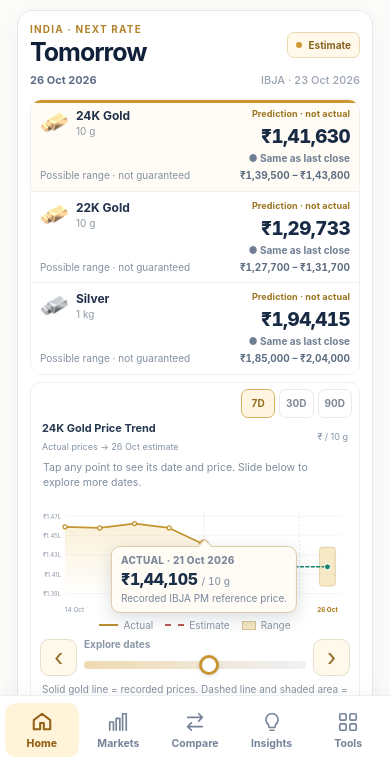
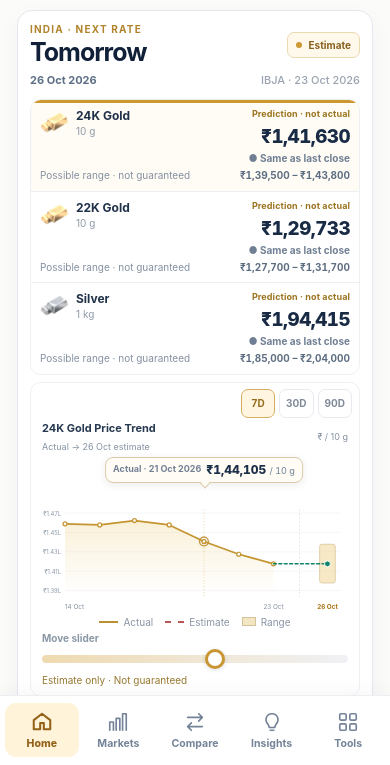
Before and after one commit to Vignesh-S-GitHub/Next-Rate, a plain HTML site: page index.html in a window 390 px wide. Both pictures are taken after a click on the icon 195 px from the left and 634 px from the top of the page. Shown: the part 78-843 px from the top of the page. Drawn offline with Linux system fonts and the light colour scheme.

Commit message:
Compact chart tooltip above plot, remove arrows and verbose instructions

```diff
--- a/chart-ui.js
+++ b/chart-ui.js
@@ -12,31 +12,17 @@ function isoLabel(iso){
   day:'numeric',month:'short',timeZone:'Asia/Kolkata'});
 }
 function insightHtml(point,ctx){
- if(!point)return '<span class="chart-inspect-note">Published rate unavailable.</span>';
- const date=ctx.sourceDate(point.date);
- const predicted=point.kind==='prediction';
- const base=ctx.forecast?.metals?.[ctx.metal]?.baseline;
- return '<div class="chart-inspect-main"><span class="chart-inspect-kind'+
-  (predicted?' is-prediction':'')+'">'+(predicted?'PREDICTION':'ACTUAL')+' · '+
-  date+'</span><strong>'+fmt(ctx,point.value)+' <small>/ '+point.unit+'</small></strong></div>'+
-  (predicted?'<span class="chart-inspect-note">'+
-    (base===point.value?'Same as last close':'experimental prediction')+'</span>'+
-    '<span class="chart-inspect-note">Range '+fmt(ctx,point.low)+' – '+fmt(ctx,point.high)+
-    ' · Not a guarantee.</span>':
-    '<span class="chart-inspect-note">Recorded IBJA '+(point.session==='AM'?'AM':'PM')+
-    ' reference price.</span>');
+ if(!point)return '<span>Published rate unavailable.</span>';
+ const status=point.kind==='prediction'?'Estimate':'Actual';
+ const date=isoLabel(point.date)+' '+point.date.slice(0,4);
+ return '<span class="chart-inspect-kind'+(point.kind==='prediction'?' is-prediction':'')+'">'+status+' · '+date+'</span>'+
+  '<strong class="chart-tooltip-price">'+fmt(ctx,point.value)+' <small>/ '+point.unit+'</small></strong>';
 }
-// Keep the tooltip inside the plot. Favor above the selected point and flip
-// below only when it would otherwise be cut off at the top edge.
+// Keep selection in a slim strip above the SVG, avoiding the data line entirely.
 function tooltipPosition(pointX,pointY,plotWidth,plotHeight,tipWidth,tipHeight){
- const padding=6,width=Math.min(tipWidth,Math.max(0,plotWidth-padding*2));
- const half=width/2;
- const left=Math.max(half+padding,Math.min(plotWidth-half-padding,pointX));
- let top=pointY-tipHeight-12,placement='above';
- if(top<padding){top=pointY+12;placement='below';}
- if(top+tipHeight>plotHeight-padding)top=Math.max(padding,plotHeight-tipHeight-padding);
- const arrowX=Math.max(10,Math.min(width-10,pointX-left+half));
- return {left,top,placement,arrowX};
+ const pad=5,w=Math.min(tipWidth,Math.max(0,plotWidth-pad*2)),half=w/2;
+ const left=Math.max(half+pad,Math.min(plotWidth-half-pad,pointX));
+ return {left,top:4,placement:'above',arrowX:Math.max(9,Math.min(w-9,pointX-left+half))};
 }
 function prepare(ctx){
  const d=ctx.forecast?.metals?.[ctx.metal], rows=Model?.observations(ctx.history,ctx.forecast,ctx.metal,ctx.days)||[];
@@ -80,9 +66,8 @@ function render(ctx){
  const selY=selected===n?predictedY:pts[selected].y;
  const forecastText=ctx.sourceDate(ctx.forecast.target_date);
  return '<div class="market-chart-title"><div><strong>'+name+' Price Trend</strong>'+
-  '<span>Actual prices → '+isoLabel(ctx.forecast.target_date)+' estimate</span></div>'+
+  '<span>Actual → '+isoLabel(ctx.forecast.target_date)+' estimate</span></div>'+
   '<span class="market-chart-metadata">₹ / '+(ctx.metal==='silver'?'kg':'10 g')+'</span></div>'+
-  '<p class="chart-usage-tip">Tap any point to see its date and price. Slide below to explore more dates.</p>'+
   '<div class="chart-plot" data-chart-plot><svg class="market-trend-svg chart-interactive" data-chart-svg viewBox="0 0 640 257" tabindex="0" role="group"'+
   ' aria-label="'+name+' actual dated IBJA close. Arrow keys explore dates; the dashed line is an unconfirmed estimate for '+
   forecastText+'.">'+
@@ -115,14 +100,11 @@ function render(ctx){
    '<span><i class="market-legend-dash"></i>Estimate</span>'+
    '<span><i class="market-legend-band"></i>Range</span></div>'+
 
-  '<div class="chart-date-controls"><button type="button" data-chart-step="-1" aria-label="Previous date"'+
-   (selected===0?' disabled':'')+'>‹</button>'+
-   '<label class="chart-date-label"><span>Explore dates</span>'+
-   '<input type="range" data-chart-slider min="0" max="'+n+'" step="1" value="'+selected+
-   '" aria-label="Choose an actual date or forecast" aria-valuetext="'+(point.kind==='prediction'?'Prediction ':'Actual ')+ctx.sourceDate(point.date)+' '+fmt(ctx,point.value)+'"></label>'+
-   '<button type="button" data-chart-step="1" aria-label="Next date"'+
-    (selected===n?' disabled':'')+'>›</button></div>'+
-   '<p class="chart-key">Solid gold line = recorded prices. Dashed line and shaded area = <b>experimental prediction</b>, not a confirmed rate.</p>';
+  '<div class="chart-date-controls"><label class="chart-date-label"><span>Move slider</span>'+
+  '<input type="range" data-chart-slider min="0" max="'+n+'" step="1" value="'+selected+
+  '" aria-label="Choose an actual date or forecast" aria-valuetext="'+
+  (point.kind==='prediction'?'Estimate ':'Actual ')+ctx.sourceDate(point.date)+' '+fmt(ctx,point.value)+'"></label></div>'+
+  '<p class="chart-key">Estimate only · Not guaranteed</p>';
 }
 function wire(container,ctx,onSelectedDate){
  if(!container)return;
@@ -156,14 +138,11 @@ function wire(container,ctx,onSelectedDate){
   tooltip.style.setProperty('--chart-arrow-x',pos.arrowX.toFixed(1)+'px');
   tooltip.dataset.placement=pos.placement;
   slider.value=i;
-  slider.setAttribute('aria-valuetext',(point.kind==='prediction'?'Prediction ':'Actual ')+ctx.sourceDate(point.date)+' '+fmt(ctx,point.value));
+  slider.setAttribute('aria-valuetext',(point.kind==='prediction'?'Estimate ':'Actual ')+ctx.sourceDate(point.date)+' '+fmt(ctx,point.value));
   const x=Model.xForIndex(i,n);
   hair.setAttribute('x1',x.toFixed(1));hair.setAttribute('x2',x.toFixed(1));
   ring.setAttribute('cx',x.toFixed(1));ring.setAttribute('cy',y(point.value).toFixed(1));
   ring.setAttribute('stroke',point.kind==='prediction'?'#b67c22':color);
-  container.querySelectorAll('[data-chart-step]').forEach(button=>{
-    button.disabled=i===(Number(button.dataset.chartStep)<0?0:n);
-  });
  }
  svg.addEventListener('click',ev=>{
   const circle=ev.target.closest?.('[data-chart-point]');
@@ -178,9 +157,6 @@ function wire(container,ctx,onSelectedDate){
   choose(ev.key==='Home'?0:ev.key==='End'?n:Number(slider.value)+(ev.key==='ArrowRight'?1:-1));
  });
  slider.addEventListener('input',()=>choose(Number(slider.value)));
- container.querySelectorAll('[data-chart-step]').forEach(button=>
-   button.addEventListener('click',()=>choose(Number(slider.value)+Number(button.dataset.chartStep)))
- );
 }
 const api=Object.freeze({render,wire,insightHtml,tooltipPosition});
 if(typeof module!=='undefined'&&module.exports)module.exports=api;
--- a/index.html
+++ b/index.html
@@ -1,4 +1,4 @@
-<!doctype html><html lang="en-IN"><head><meta charset="utf-8"><meta name="viewport" content="width=device-width,initial-scale=1,viewport-fit=cover"><meta name="theme-color" content="#ffffff"><meta name="description" content="NextRate — Indian gold and silver price dashboard and market insights"><title>NextRate</title><link rel="icon" type="image/png" href="./assets/nextrate-icon.png"><link rel="stylesheet" href="./styles.css?v=20261025-chart2"><link rel="stylesheet" href="./features.css?v=20261025-official-sources1"><script src="./weights.js?v=20261025-theme2" defer></script><script src="./buy-options.js?v=20261025-shop1" defer></script><script src="./i18n.js?v=20261025-city-ta1" defer></script><script src="./source-logos.js?v=20261025-official-sources1" defer></script><script src="./features-core.js?v=20261025-tools2" defer></script><script src="./features.js?v=20261025-official-sources1" defer></script><script src="./chart-interaction.js?v=20261025-chart1" defer></script><script src="./chart-ui.js?v=20261025-chart2" defer></script><script src="./app.js?v=20261025-chart1" defer></script></head><body>
+<!doctype html><html lang="en-IN"><head><meta charset="utf-8"><meta name="viewport" content="width=device-width,initial-scale=1,viewport-fit=cover"><meta name="theme-color" content="#ffffff"><meta name="description" content="NextRate — Indian gold and silver price dashboard and market insights"><title>NextRate</title><link rel="icon" type="image/png" href="./assets/nextrate-icon.png"><link rel="stylesheet" href="./styles.css?v=20261025-compact1"><link rel="stylesheet" href="./features.css?v=20261025-official-sources1"><script src="./weights.js?v=20261025-theme2" defer></script><script src="./buy-options.js?v=20261025-shop1" defer></script><script src="./i18n.js?v=20261025-city-ta1" defer></script><script src="./source-logos.js?v=20261025-official-sources1" defer></script><script src="./features-core.js?v=20261025-tools2" defer></script><script src="./features.js?v=20261025-official-sources1" defer></script><script src="./chart-interaction.js?v=20261025-chart1" defer></script><script src="./chart-ui.js?v=20261025-compact1" defer></script><script src="./app.js?v=20261025-chart1" defer></script></head><body>
 <svg class="sprite" xmlns="http://www.w3.org/2000/svg" aria-hidden="true">
 <symbol id="i-home" viewBox="0 0 24 24"><path d="m3 10 9-7 9 7v10H14v-7h-4v7H3Z"/></symbol>
 <symbol id="i-markets" viewBox="0 0 24 24"><path d="M3 21V12h4v9m3 0V8h4v13m3 0V3h4v18"/></symbol>
--- a/styles.css
+++ b/styles.css
@@ -701,29 +701,21 @@ button{-webkit-tap-highlight-color:transparent;touch-action:manipulation}
 .chart-hit:hover{stroke:#c99e3b;stroke-width:2.5;fill:rgba(211,157,43,.10)}
 .chart-inspect-ring{filter:drop-shadow(0 0 2px rgba(75,84,96,.18))}
 .chart-inspect-hairline{opacity:.55}
-.chart-plot{position:relative;min-width:0}
-.chart-point-tooltip{position:absolute;z-index:2;display:flex;flex-direction:column;gap:3px;pointer-events:none;transform:translateX(-50%);width:max-content;max-width:calc(100% - 12px);padding:8px 10px;background:#fffcf6;border:1px solid #dbcaa7;border-radius:9px;box-shadow:0 5px 17px rgba(32,45,65,.16);line-height:1.3}
+.chart-plot{position:relative;min-width:0;padding-top:34px}
+.chart-point-tooltip{position:absolute;z-index:2;display:flex;align-items:center;gap:7px;pointer-events:none;transform:translateX(-50%);white-space:nowrap;width:max-content;max-width:calc(100% - 10px);top:4px;padding:5px 9px;background:#fffcf6;border:1px solid #dbcaa7;border-radius:8px;box-shadow:0 2px 9px rgba(32,45,65,.09);line-height:1.2}
 .chart-point-tooltip[hidden]{display:none}
-.chart-point-tooltip::after{content:"";position:absolute;width:9px;height:9px;left:var(--chart-arrow-x,50%);background:#fffcf6;transform:translateX(-50%) rotate(45deg)}
-.chart-point-tooltip[data-placement="above"]::after{bottom:-6px;border-bottom:1px solid #dbcaa7;border-right:1px solid #dbcaa7}
-.chart-point-tooltip[data-placement="below"]::after{top:-6px;border-top:1px solid #dbcaa7;border-left:1px solid #dbcaa7}
-.chart-inspect-main{display:flex;flex-direction:column;align-items:flex-start;gap:2px}
-.chart-inspect-kind{font-size:10px;font-weight:800;color:#7b8898;letter-spacing:.25px}
-.chart-inspect-kind.is-prediction{color:#a17220}
-.chart-inspect-main>strong{font-size:16px;font-weight:800;color:#1a2e48;letter-spacing:-.35px;font-variant-numeric:tabular-nums;white-space:nowrap}
-.chart-inspect-main strong small{font-size:10px;font-weight:500;color:#8b98a8;letter-spacing:0}
-.chart-inspect-note{display:block;font-size:10px;color:#78879a;line-height:1.35}
-.chart-date-controls{display:flex;align-items:center;gap:9px;margin:7px 2px 4px}
-.chart-date-controls>button{flex:0 0 37px;width:37px;height:36px;border-radius:9px;border:1px solid #e6dfce;background:#fff9eb;color:#946e26;font-size:24px;cursor:pointer;display:grid;place-items:center}
-.chart-date-controls>button:disabled{opacity:.37;cursor:default;background:#f7f8fa;color:#87929e}
-.chart-date-controls>button:not(:disabled):hover{background:#ffeccd}
-.chart-date-controls>button:focus-visible,.chart-date-label input:focus-visible{outline:2px solid #c9942c;outline-offset:3px}
+.chart-point-tooltip::after{content:"";position:absolute;width:6px;height:6px;bottom:-5px;left:var(--chart-arrow-x,50%);border-right:1px solid #dbcaa7;border-bottom:1px solid #dbcaa7;background:#fffcf6;transform:translateX(-50%) rotate(45deg)}
+.chart-inspect-kind{font-size:10px;font-weight:700;color:#748195}
+.chart-inspect-kind.is-prediction{color:#976b22}
+.chart-tooltip-price{font-size:13px;font-weight:800;color:#1a2e48;font-variant-numeric:tabular-nums}
+.chart-tooltip-price small{font-size:9px;color:#8190a2;font-weight:500}
+.chart-date-controls{display:block;margin:4px 4px 2px}
 .chart-date-label{flex:1;display:flex;flex-direction:column;gap:5px;min-width:0}
 .chart-date-label>span{font-size:10px;color:#8a97a6;font-weight:650}
 .chart-date-label input[type=range]{appearance:none;-webkit-appearance:none;width:100%;height:8px;min-height:8px;margin:6px 0 8px;background:linear-gradient(90deg,#efdab0,#f0f1f5);border-radius:8px;accent-color:#c29131;cursor:pointer}
 .chart-date-label input[type=range]::-webkit-slider-thumb{-webkit-appearance:none;width:20px;height:20px;background:#fff;border:3px solid #c99532;border-radius:50%;box-shadow:0 1px 4px rgba(40,45,60,.16)}
 .chart-date-label input[type=range]::-moz-range-thumb{width:15px;height:15px;background:#fff;border:3px solid #c99532;border-radius:50%}
-.chart-key{margin:5px 4px 1px;font-size:10px;line-height:1.5;color:#8691a0}
+.chart-key{margin:3px 4px 1px;font-size:10px;line-height:1.3;color:#98782f}
 .chart-key b{color:#9a752e}
 .forecast-prediction-label{font-size:10px;font-weight:700;color:#9b741f;letter-spacing:.1px;margin-bottom:2px}
 .forecast-range>span{font-size:10px;line-height:1.35;color:#8490a1}
@@ -733,9 +725,9 @@ button{-webkit-tap-highlight-color:transparent;touch-action:manipulation}
 .nr-prediction-explainer span{flex:1 1 190px}
 @media(max-width:680px){
  .chart-usage-tip{font-size:10.5px;margin:7px 5px 2px}
- .chart-point-tooltip{padding:7px 9px;gap:2px}
- .chart-date-controls{gap:7px}
- .chart-date-controls>button{width:37px;flex-basis:37px;min-height:37px}
+ .chart-point-tooltip{padding:5px 7px;gap:5px}
+ .chart-inspect-kind{font-size:9px}
+ .chart-tooltip-price{font-size:12px}
  .nr-prediction-explainer{padding:8px 10px;font-size:10.5px}
  .forecast-metal-quote .forecast-prediction-label{font-size:9px}
  .forecast-range>span{font-size:10px}
```
Also changed, not shown: tests/chart-interaction.test.cjs (+24 -20 lines), tests/ui-controls.test.cjs (+1 -1 lines), tests/ui-forecast.test.cjs (+2 -1 lines).
